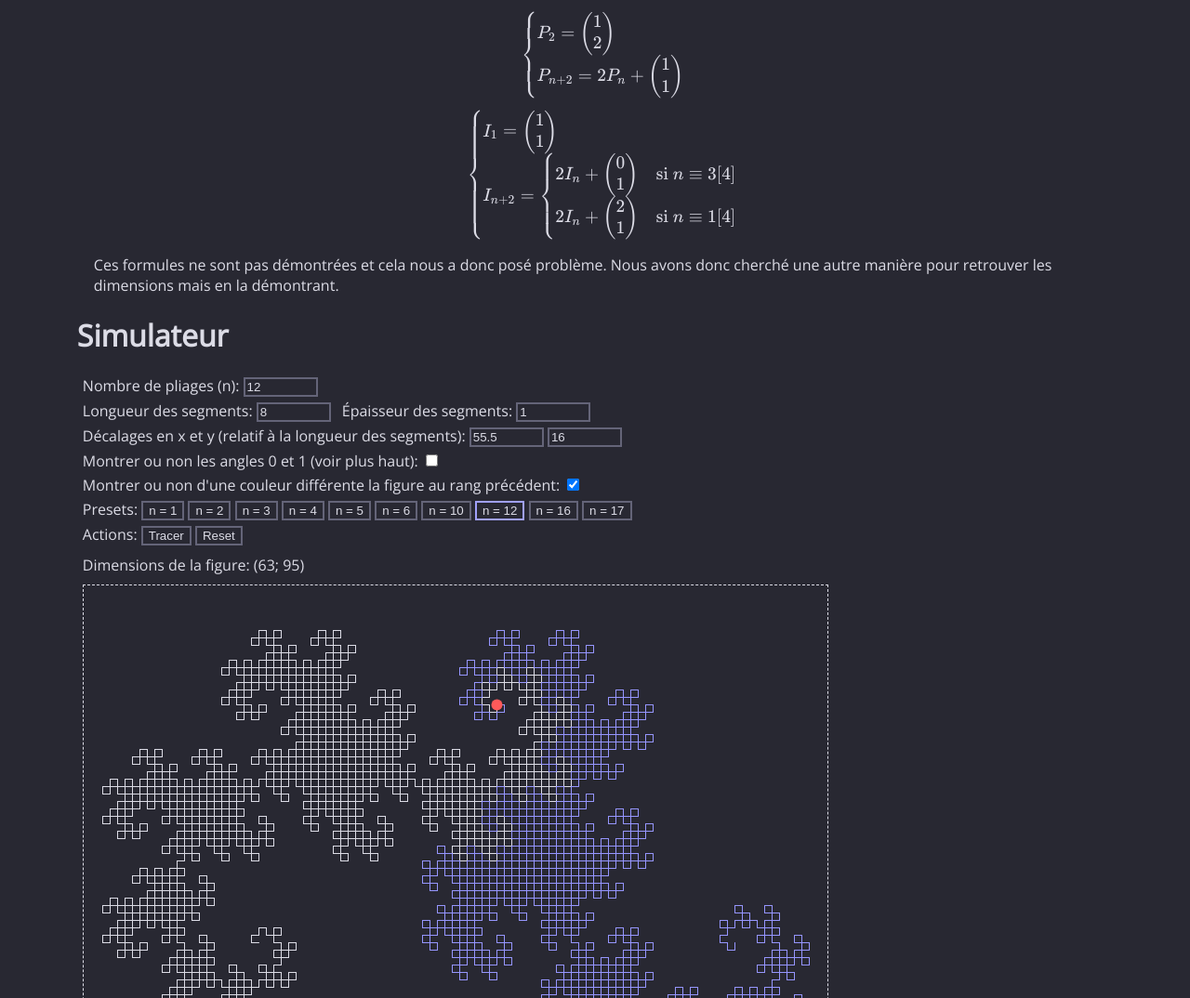
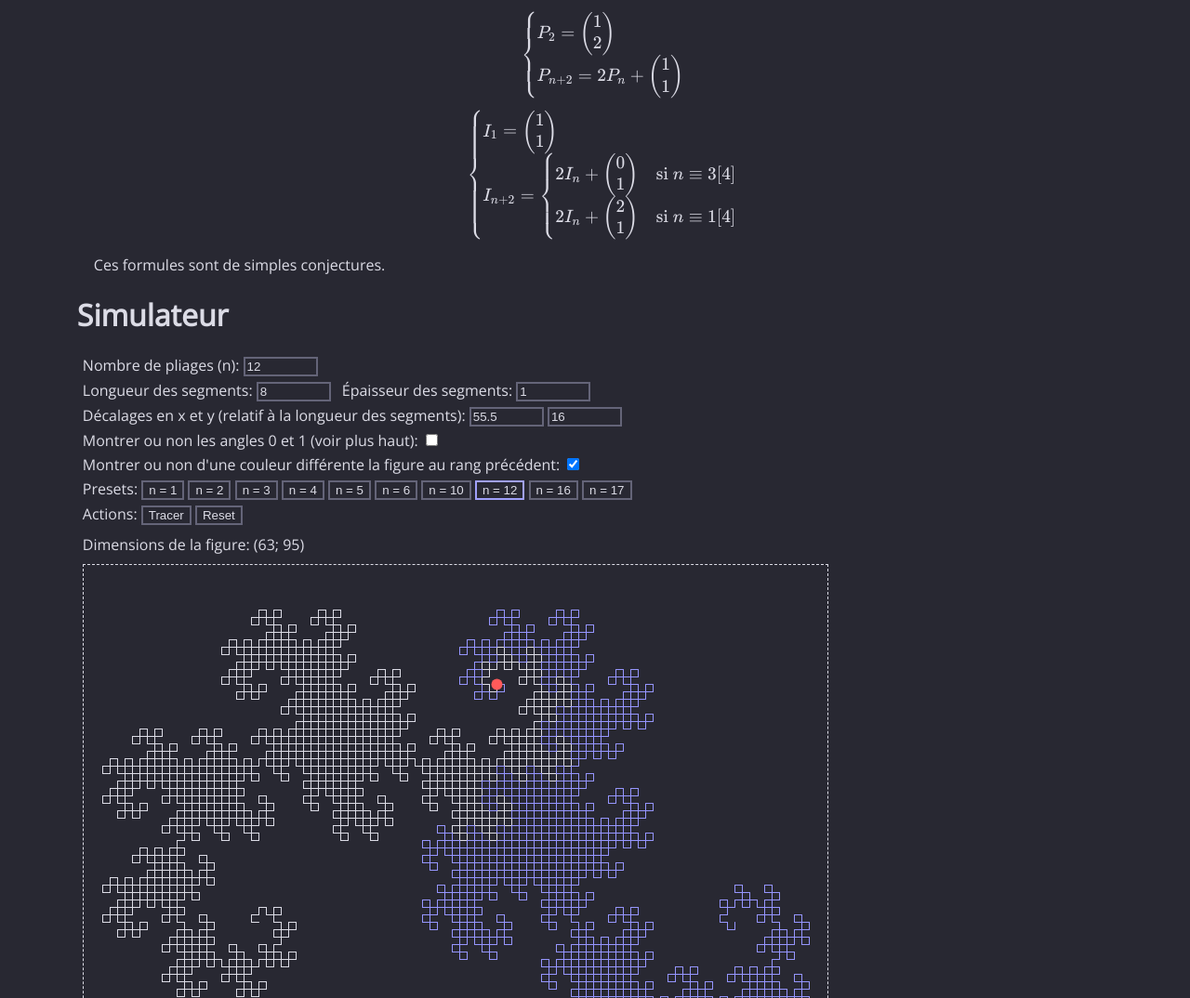
Before and after one commit to valflrt/mej, a website built with Vite: page website/index.html in a window 1280 px wide. Shown: the part 1475-2549 px from the top of the page at 93% size. Built offline with nearby package versions, Linux system fonts and the light colour scheme.

Commit message:
Edit index.html

```diff
--- a/website/index.html
+++ b/website/index.html
@@ -257,11 +257,7 @@
               \end{cases}
             </pre>
 
-            <p>
-              Ces formules ne sont pas démontrées et cela nous a donc posé
-              problème. Nous avons donc cherché une autre manière pour retrouver
-              les dimensions mais en la démontrant.
-            </p>
+            <p>Ces formules sont de simples conjectures.</p>
           </section>
         </section>
       </section>
```
